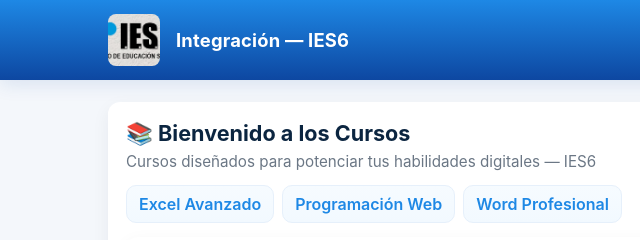
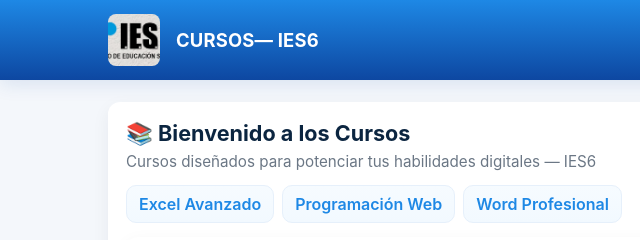
Before and after one commit to Danielv585/TicExcel003, a plain HTML site: page index.html in a window 1280 px wide. Shown: the top 240 px of the page, 0-640 px from the left. Drawn offline with Linux system fonts and the light colour scheme.

Commit message:
Actualizar index.html

```diff
--- a/index.html
+++ b/index.html
@@ -11,7 +11,7 @@
   <header class="header" role="banner">
     <div class="container">
       <img src="Screenshot_1000.png" alt="Logo IES6" class="logo" />
-      <div class="brand">Integración  — IES6</div>
+      <div class="brand">CURSOS— IES6</div>
 
       <nav class="main-nav" role="navigation" aria-label="Menú principal">
         <a href="index.html">Inicio</a>
```
